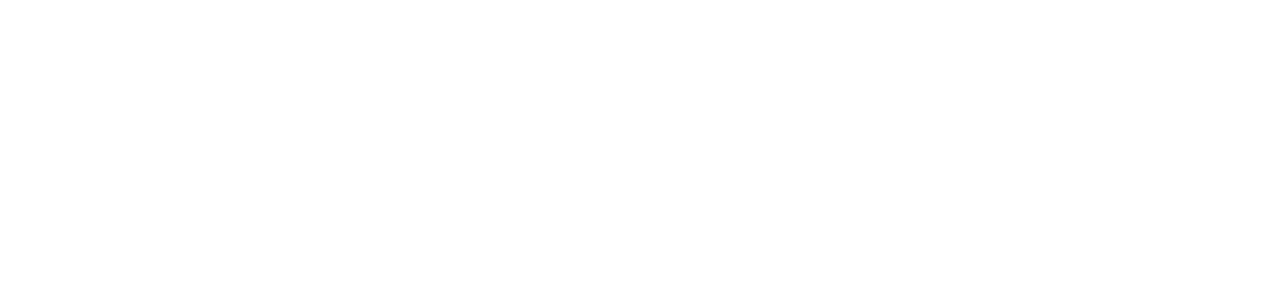
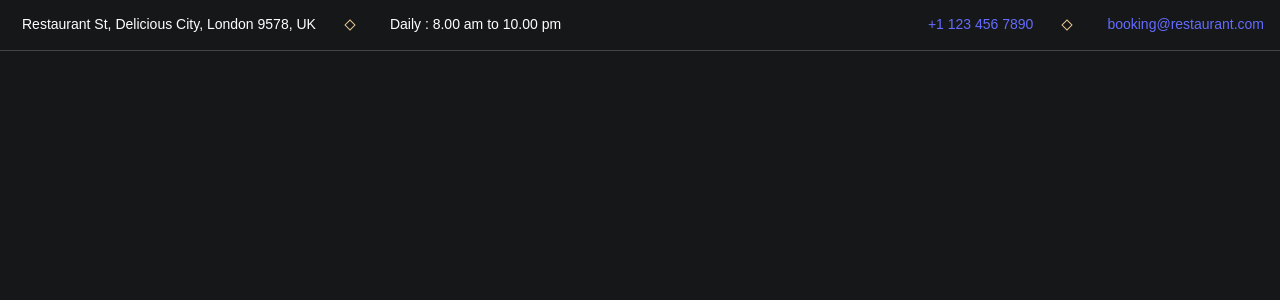
Before and after one commit to LucasDiello/React-Restaurant, a React (Vite) app: page / in a window 1280 px wide. Shown: the top 300 px of the page. Built offline with nearby package versions, Linux system fonts and the light colour scheme.

Commit message:
add top bar and loading page

```diff
--- a/src/App.jsx
+++ b/src/App.jsx
@@ -1,10 +1,31 @@
-import { useState } from 'react'
+import { useEffect } from 'react'
+import TopBar from './components/TopBar'
 
 function App() {
 
+  useEffect(() => {
+    const preload = document.querySelector('.preload')
+    const circle = document.querySelector('.circle')
+    const text = document.querySelector('.text')
+
+    setTimeout(() => {
+      preload.style.backgroundColor = 'rgba(0, 0, 0, 0)'
+      preload.style.transition = 'background-color 1s'
+      circle.style.display = 'none'
+      text.style.display = 'none'
+      setTimeout(() => {
+        preload.style.display = 'none'
+      }, 1000)
+    }, 1000)
+  })
+
   return (
     <>
-
+      <div className="preload" data-preaload>
+    <div className="circle"></div>
+    <p className="text">Grilli</p>
+  </div>
+    <TopBar />
     </>
   )
 }
--- a/src/components/TopBar.jsx
+++ b/src/components/TopBar.jsx
@@ -1,10 +1,47 @@
-import React from 'react'
+import "../assets/css/style.css"
 
-function TopBar() {
+const TopBar = () => {
   return (
-    <div>TopBar</div>
+    <div className="topbar">
+      <div className="container">
 
-  )
-}
+        <address className="topbar-item">
+          <div className="icon">
+            <ion-icon name="location-outline" aria-hidden="true"></ion-icon>
+          </div>
+          <span className="span">
+            Restaurant St, Delicious City, London 9578, UK
+          </span>
+        </address>
 
-export default TopBar
+        <div className="separator"></div>
+
+        <div className="topbar-item item-2">
+          <div className="icon">
+            <ion-icon name="time-outline" aria-hidden="true"></ion-icon>
+          </div>
+          <span className="span">Daily : 8.00 am to 10.00 pm</span>
+        </div>
+
+        <a href="tel:+11234567890" className="topbar-item link">
+          <div className="icon">
+            <ion-icon name="call-outline" aria-hidden="true"></ion-icon>
+          </div>
+          <span className="span">+1 123 456 7890</span>
+        </a>
+
+        <div className="separator"></div>
+
+        <a href="mailto:booking@restaurant.com" className="topbar-item link">
+          <div className="icon">
+            <ion-icon name="mail-outline" aria-hidden="true"></ion-icon>
+          </div>
+          <span className="span">booking@restaurant.com</span>
+        </a>
+
+      </div>
+    </div>
+  );
+};
+
+export default TopBar;
```
